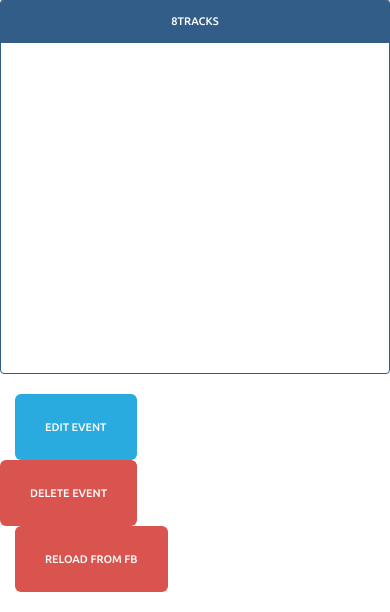
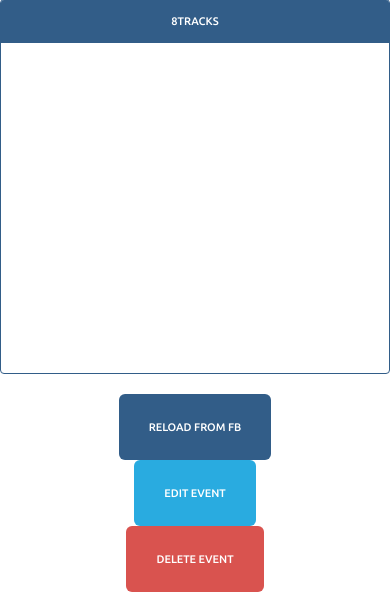
Before and after one commit to mchaiken/Event-Narwhal, a Python web app: template templates/event.html in a window 390 px wide. Shown: the part 1091-1703 px from the top of the page. Run offline with Jinja, Linux system fonts and the light colour scheme; the template is opened without the code that fills it, so the values that code supplies are empty; some libraries are stand-ins or nearby versions.

Commit message:
hopefully buttons are pretty now

```diff
--- a/templates/event.html
+++ b/templates/event.html
@@ -191,24 +191,39 @@
 
     </div> <!-- /row -->
 
-    <!-- edit/delete buttons -->
 
+    <!-- edit/delete/reload buttons -->
     <div class="row">
 
+        <!-- reload -->
         <div class="col-md-4">
 
+            <center>
+                <a href = "{{index}}/update">
+                    <input type="button" class="btn btn-lg btn-primary" value="Reload from FB"/>
+                </a>
+            </center>
+
+        </div> <!-- /col -->
+
+        <!-- edit -->
+        <div class="col-md-4 col-md-4-offset-4">
+
+            <center>
                 <a href="/settings/{{index}}">
-                <button class="btn btn-info btn-lg">
+                    <button class="btn btn-lg btn-info">
                         Edit Event
                     </button>
                 </a>
+            </center>
 
-        </div> <!-- /col -->
+        </div>
 
-        <div class="col-md-offset-4">
+        <!-- delete -->
+        <div class="col-md-4 col-md-4-offset-8">
 
-
-            <input type="button"  onclick="myFunction({{index}})" class="btn btn-danger btn-lg" value="Delete Event"/>
+            <center>
+                <input type="button" onclick="myFunction({{index}})" class="btn btn-lg btn-danger" value="Delete Event"/>
 
                 <script>
                     function myFunction(index) {
@@ -217,11 +232,7 @@
                         }
                     }
                 </script>
-	</div>
-	<div class="col-md-4 col-md-offset-8">
-	  <a href = "{{index}}/update">
-            <input type= "button" class="btn btn-danger btn-lg" value="Reload from FB">
-            </a>
+            </center>
 
         </div> <!-- /col -->
 
```
Lines whose indentation alone changed are shown as unchanged.
